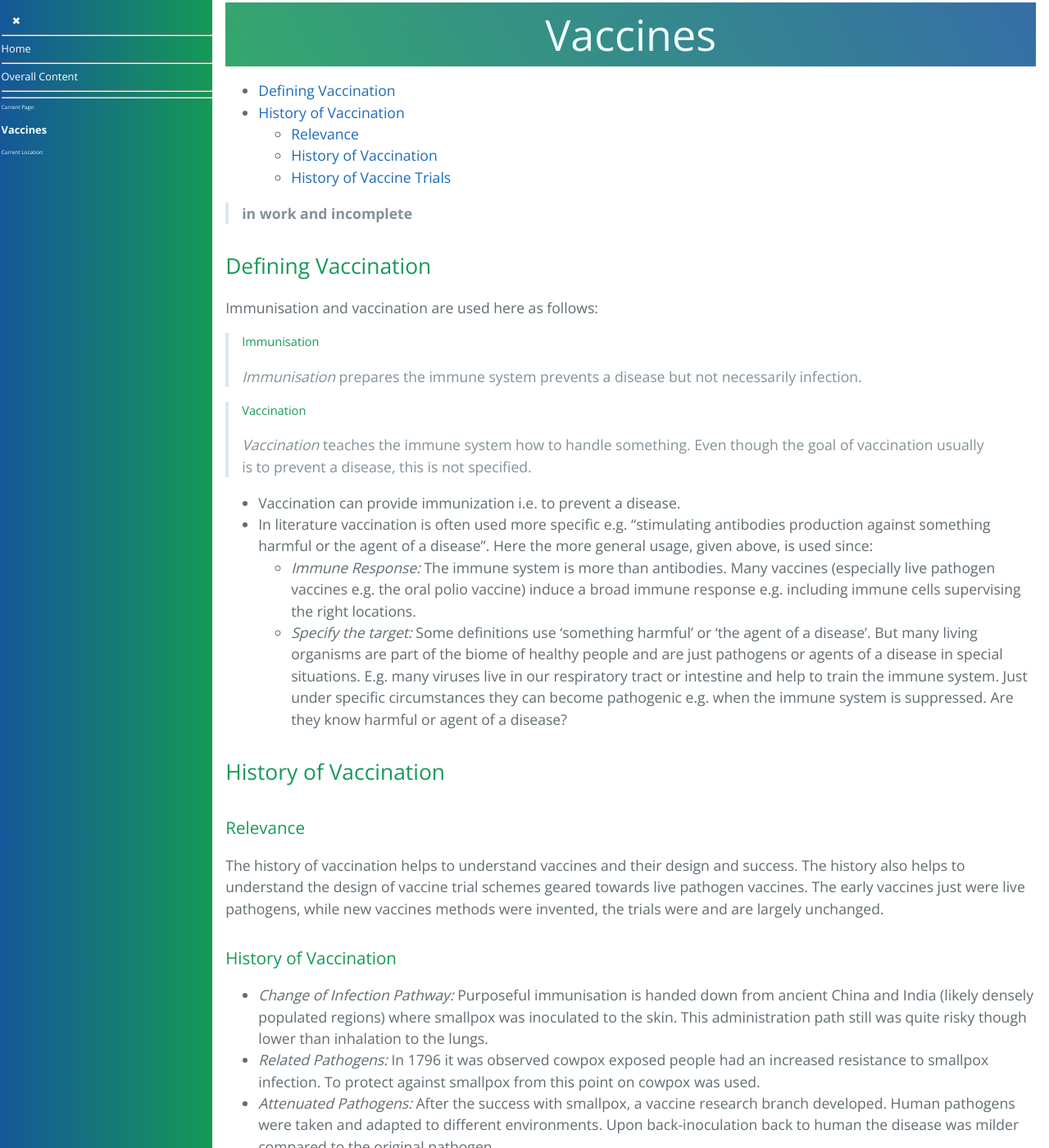
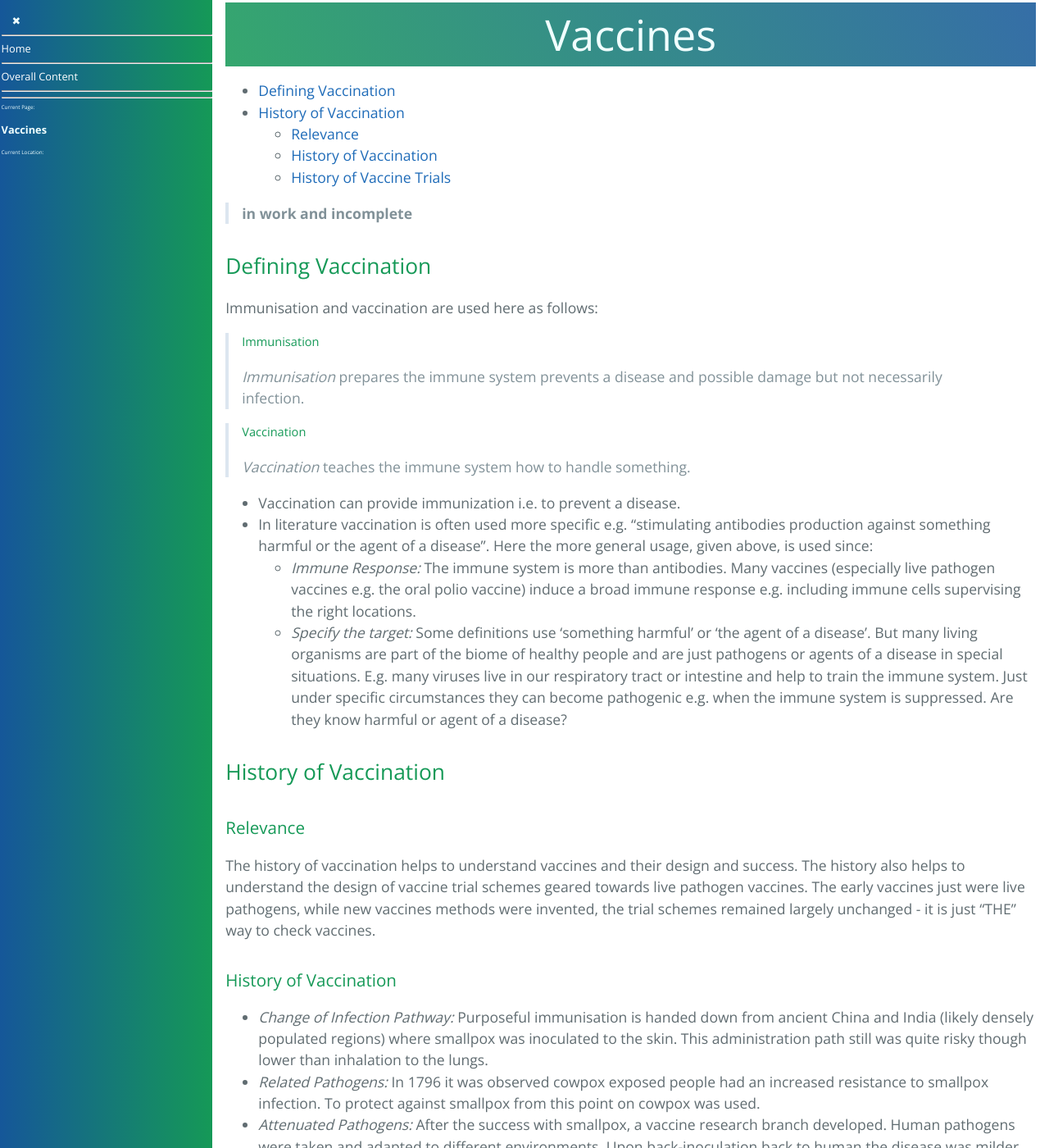
Before and after one commit to forestgrape/coronavirus, a Jekyll site: the page built from 10_vaccines/vaccines.md, in a window 1280 px wide and 1400 px high. Shown: the whole window at 82% size. Built offline with Jekyll 4.4.1, drawn with Linux system fonts in a browser that asks for light colours; our own code applies the rules of GitHub Pages for plain Markdown files.

Commit message:
formulations

```diff
--- a/10_vaccines/vaccines.md
+++ b/10_vaccines/vaccines.md
@@ -12,10 +12,10 @@
 Immunisation and vaccination are used here as follows:
 
 > ##### Immunisation
-> *Immunisation* prepares the immune system  prevents a disease but not necessarily infection.
+> *Immunisation* prepares the immune system  prevents a disease and possible damage but not necessarily infection.
 
 > ##### Vaccination
-> *Vaccination* teaches the immune system how to handle something. Even though the goal of vaccination usually is to prevent a disease, this is not specified.
+> *Vaccination* teaches the immune system how to handle something.
 
 * Vaccination can provide immunization i.e. to prevent a disease.
 * In literature vaccination is often used more specific e.g. "stimulating antibodies production against something harmful or the agent of a disease". Here the more general usage, given above, is used since:
@@ -27,7 +27,7 @@ Immunisation and vaccination are used here as follows:
 ## History of Vaccination
 
 ### Relevance
-The history of vaccination helps to understand vaccines and their design and success. The history also helps to understand the design of vaccine trial schemes geared towards live pathogen vaccines. The early vaccines just were live pathogens, while new vaccines methods were invented, the trials were and are largely unchanged.
+The history of vaccination helps to understand vaccines and their design and success. The history also helps to understand the design of vaccine trial schemes geared towards live pathogen vaccines. The early vaccines just were live pathogens, while new vaccines methods were invented, the trial schemes remained largely unchanged - it is just "THE" way to check vaccines.
 
 ### History of Vaccination
 * *Change of Infection Pathway:* Purposeful immunisation is handed down from ancient China and India (likely densely populated regions) where smallpox was inoculated to the skin. This administration path still was quite risky though lower than inhalation to the lungs.
```
